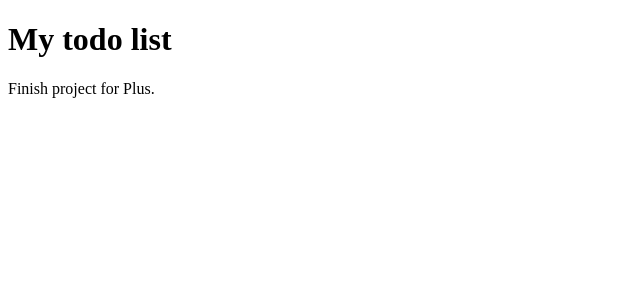
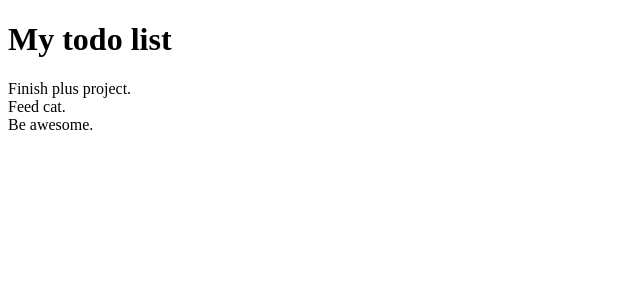
Before and after one commit to ShaunaMack/todo-list, a React (Vite) app: page / in a window 1280 px wide. Shown: the top 300 px of the page, without its empty margins (0-640 px from the left). Built offline with nearby package versions, Linux system fonts and the light colour scheme.

Commit message:
pass in dynamic text into the TodoItem component call in App

```diff
--- a/src/App.jsx
+++ b/src/App.jsx
@@ -4,7 +4,9 @@ function App() {
   return (
     <div>
       <h1>My todo list</h1>
-      <TodoItem />
+      <TodoItem text="Finish plus project." />
+      <TodoItem text="Feed cat." />
+      <TodoItem text="Be awesome." />
     </div>
   );
 }
--- a/src/components/TodoItem/index.jsx
+++ b/src/components/TodoItem/index.jsx
@@ -1,5 +1,6 @@
-function TodoItem() {
-  return <div>Finish project for Plus.</div>;
+function TodoItem(props) {
+  const { text } = props;
+  return <div>{text}</div>;
 }
 
 export default TodoItem;
```
